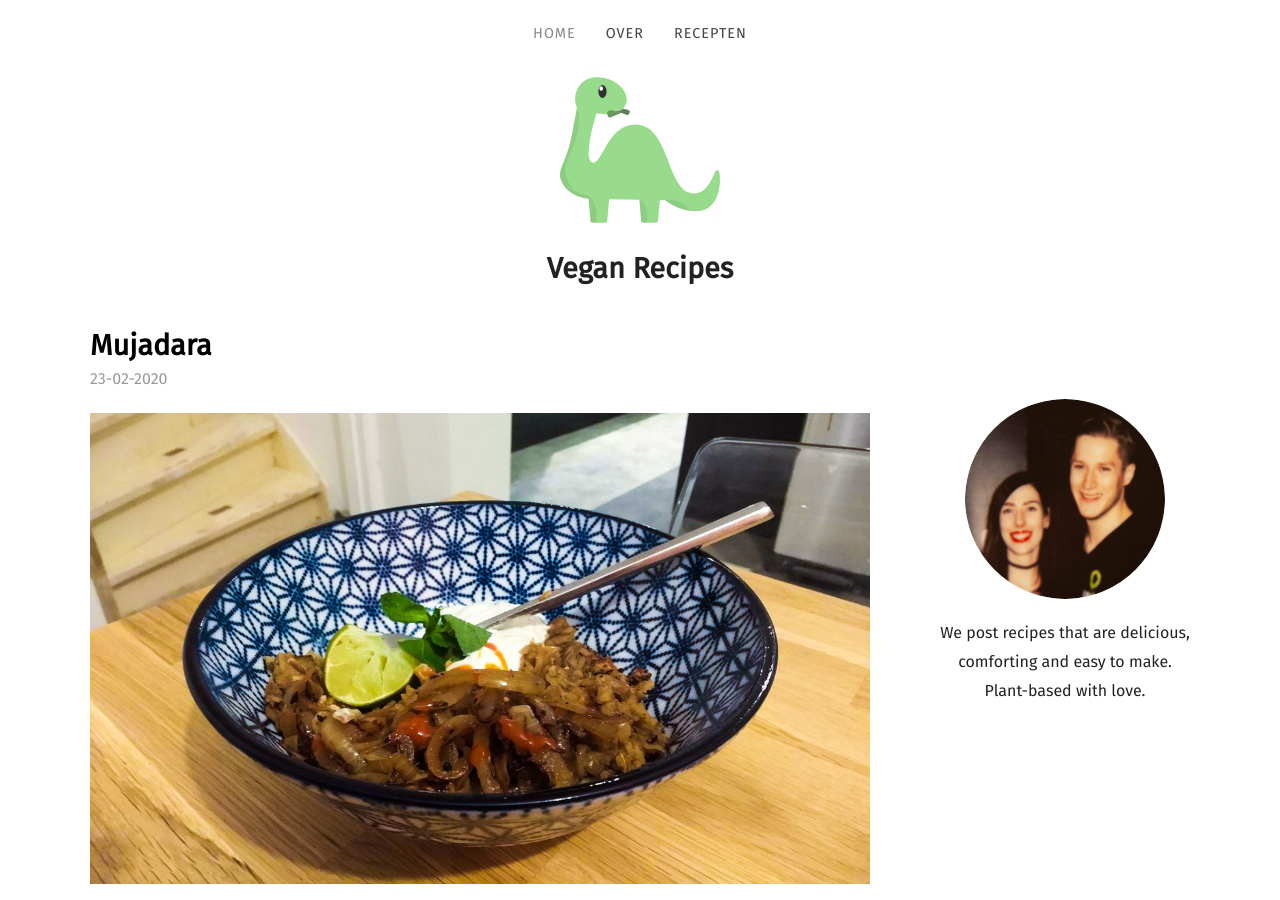
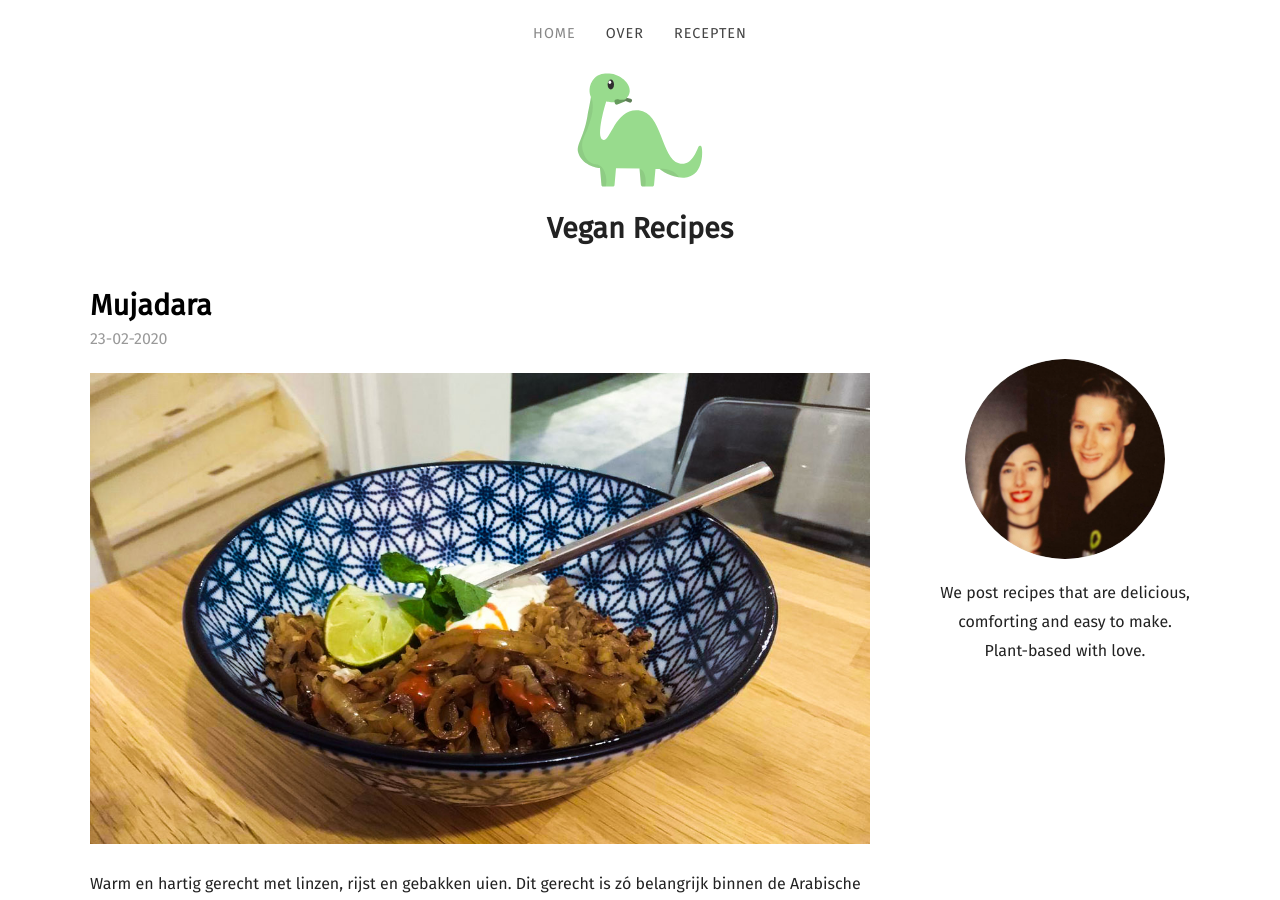
Before and after one commit to marijnio/vegasaurus-old, a Jekyll site: the page built from index.html, in a window 1280 px wide and 900 px high. Built offline with Jekyll 4.4.1, drawn with Linux system fonts in a browser that asks for light colours; the list of posts is cut into pages by our own code.

Commit message:
Resizes logo

```diff
--- a/_layouts/default.html
+++ b/_layouts/default.html
@@ -33,7 +33,7 @@
 		{% include navigation.html %}
 		<header>
 			<a href="{{site.baseurl }}/">
-				<img src="{{ site.baseurl }}/images/logo.svg" width="180" alt="logo">
+				<img src="{{ site.baseurl }}/images/logo.svg" width="140" alt="logo">
 			</a>
 			<h1>{{ site.purpose }}</h1>
 		</header>
```
